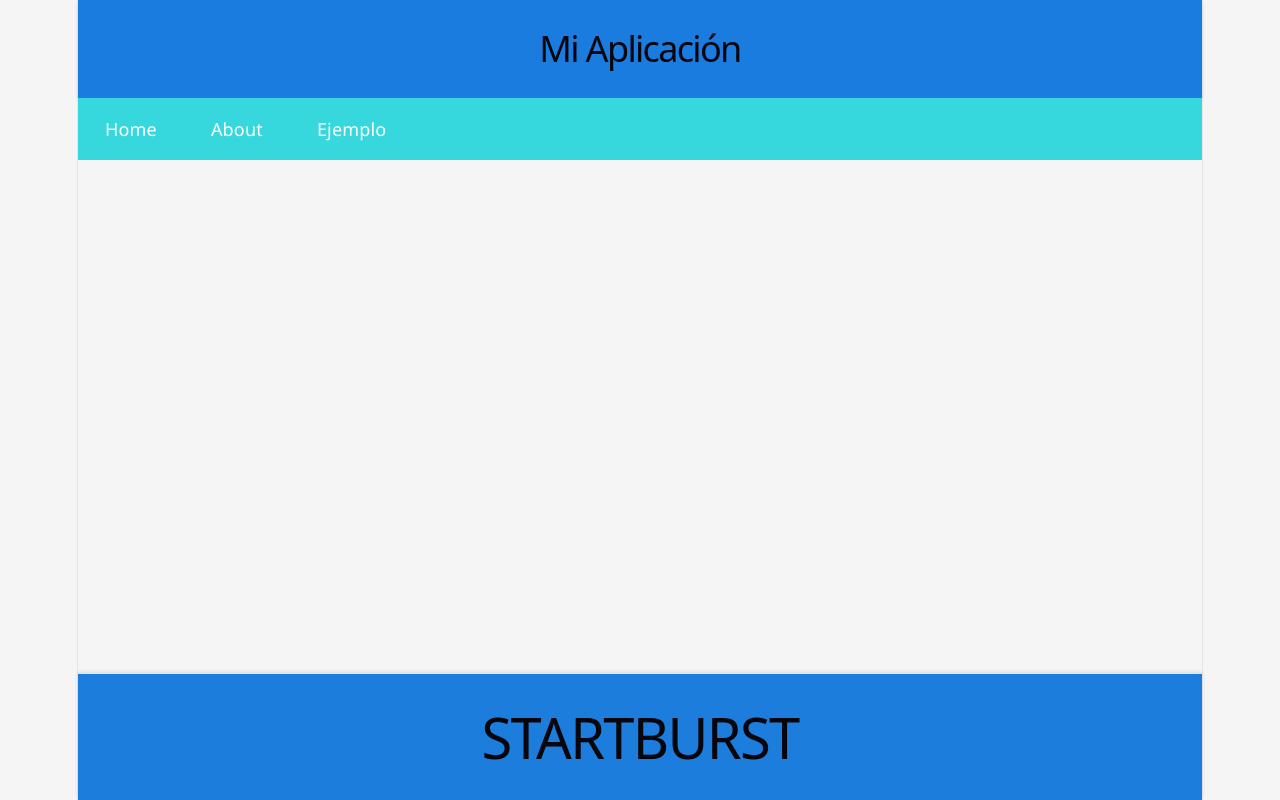
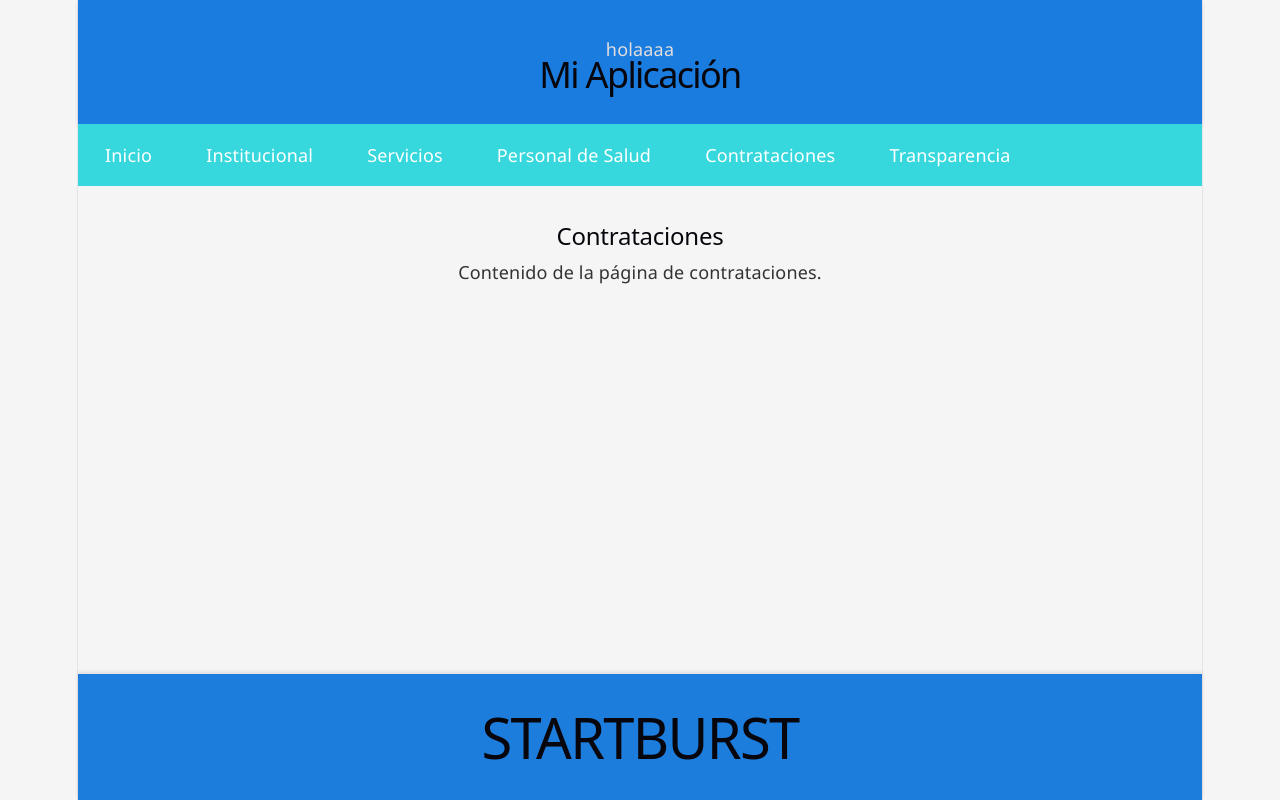
Before and after one commit to VilmaCuparaSoliz-gibhub/Examen-final-STARTBURTS, a React (Vite) app: page /contrataciones in a window 1280 px wide. Built offline with nearby package versions, Linux system fonts and the light colour scheme.

Commit message:
subiendo los menus

```diff
--- a/src/App.jsx
+++ b/src/App.jsx
@@ -5,6 +5,12 @@ import Footer from './components/footer'
 import { Routes, Route } from 'react-router-dom'
 import Home from './pages/home'
 import About from './pages/about'
+import Inicio from './pages/inicio'
+import Institucional from './pages/institucional'
+import Servicios from './pages/servicios'
+import PersonalDeSalud from './pages/personal-de-salud'
+import Contrataciones from './pages/contrataciones'
+import Transparencia from './pages/transparecia'
 
 function App() {
   return (
@@ -15,7 +21,13 @@ function App() {
         <Routes>
           <Route path="/" element={<Home />} />
           <Route path="/home" element={<Home />} />
+          <Route path="/inicio" element={<Inicio />} />
           <Route path="/about" element={<About />} />
+          <Route path="/institucional" element={<Institucional />} />
+          <Route path="/servicios" element={<Servicios />} />
+          <Route path="/personal-de-salud" element={<PersonalDeSalud />} />
+          <Route path="/contrataciones" element={<Contrataciones />} />
+          <Route path="/transparencia" element={<Transparencia />} />
         </Routes>
       </main>
       <Footer />
--- a/src/components/header.jsx
+++ b/src/components/header.jsx
@@ -1,9 +1,12 @@
 import '../styles/header.css'
 
-export default function Header() {
+function Header() {
 	return (
 		<header className="site-header">
+			<div className="hola">holaaaa</div>
 			<h1>Mi Aplicación</h1>
 		</header>
 	)
 }
+
+export default Header
--- a/src/components/navbar.jsx
+++ b/src/components/navbar.jsx
@@ -6,13 +6,23 @@ export default function Navbar() {
 		<nav className="site-nav">
 			<ul>
 				<li>
-					<Link to="/">Home</Link>
+					<Link to="/inicio">Inicio</Link>
 				</li>
 				<li>
-					<Link to="/about">About</Link>
+					<Link to="/institucional">Institucional</Link>
 				</li>
 				<li>
-					<Link to="/ejemplo">Ejemplo</Link>
+					<Link to="/servicios">Servicios</Link>
+
+				</li>
+				<li>
+					<Link to="/personal-de-salud">Personal de Salud</Link>
+				</li>
+				<li>
+					<Link to="/contrataciones">Contrataciones</Link>
+				</li>
+				<li>
+					<Link to="/transparencia">Transparencia</Link>
 				</li>
 			</ul>
 		</nav>
--- a/src/pages/contrataciones.jsx
+++ b/src/pages/contrataciones.jsx
@@ -0,0 +1,10 @@
+function Contrataciones() {
+  return (
+    <div className="page">
+      <h2>Contrataciones</h2>
+      <p>Contenido de la página de contrataciones.</p>
+    </div>
+  )
+}
+
+export default Contrataciones
--- a/src/pages/inicio.jsx
+++ b/src/pages/inicio.jsx
@@ -0,0 +1,10 @@
+function Inicio() {
+  return (
+    <div className="page">
+      <h2>Inicio</h2>
+      <p>Contenido de la página de inicio.</p>
+    </div>
+  )
+}
+
+export default Inicio
--- a/src/pages/institucional.jsx
+++ b/src/pages/institucional.jsx
@@ -0,0 +1,10 @@
+function Institucional() {
+  return (
+    <div className="page">
+      <h2>Institucional</h2>
+      <p>Contenido de la página institucional.</p>
+    </div>
+  )
+}
+
+export default Institucional
--- a/src/pages/personal-de-salud.jsx
+++ b/src/pages/personal-de-salud.jsx
@@ -0,0 +1,10 @@
+function PersonalDeSalud() {
+  return (
+    <div className="page">
+      <h2>Personal de Salud</h2>
+      <p>Contenido de la página de personal de salud.</p>
+    </div>
+  )
+}
+
+export default PersonalDeSalud
--- a/src/pages/servicios.jsx
+++ b/src/pages/servicios.jsx
@@ -0,0 +1,10 @@
+function Servicios() {
+  return (
+    <div className="page">
+      <h2>Servicios</h2>
+      <p>Contenido de la página de servicios.</p>
+    </div>
+  )
+}
+
+export default Servicios
--- a/src/pages/transparecia.jsx
+++ b/src/pages/transparecia.jsx
@@ -0,0 +1,10 @@
+function Transparencia() {
+  return (
+    <div className="page">
+      <h2>Transparencia</h2>
+      <p>Contenido de la página de transparencia.</p>
+    </div>
+  )
+}
+
+export default Transparencia
```
